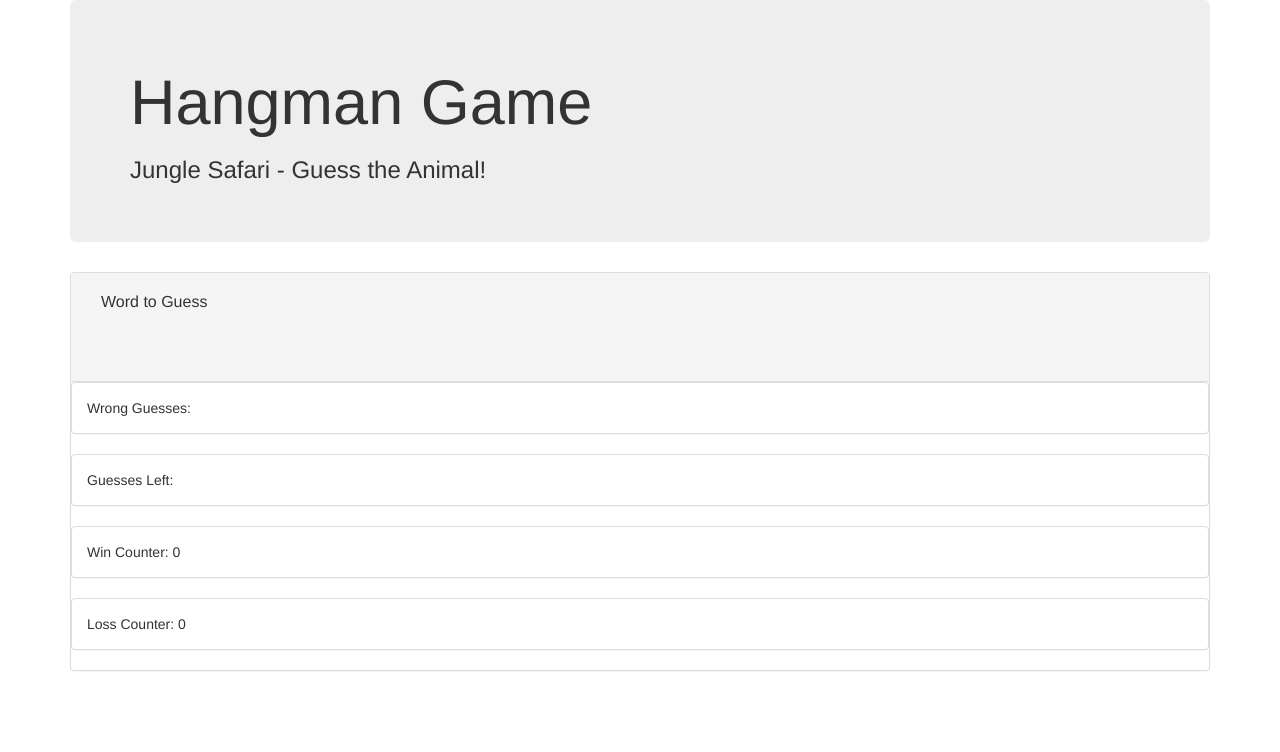
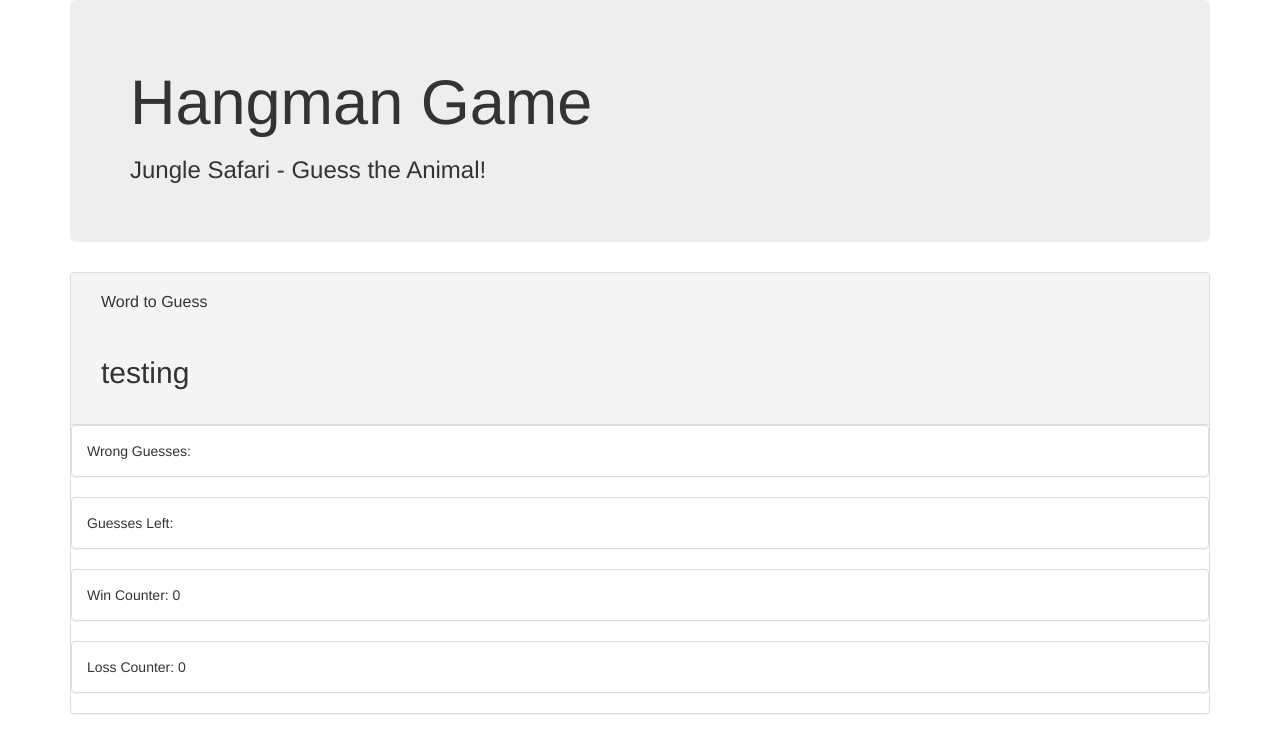
Before and after one commit to josh432/Hangman-Game, a plain HTML site: page index.html in a window 1280 px wide. Drawn offline with nearby package versions, Linux system fonts and the light colour scheme.

Commit message:
adding javascript

```diff
--- a/assets/javascript/game.js
+++ b/assets/javascript/game.js
@@ -26,11 +26,14 @@ var correctWord = [];
 var wrongWord = [];
 console.log(chosenWord);
 
+var underScoreArea = document.getElementById('wordToGuess')
+
 //Create '_' based on word length
 
 function createDash() {
 	for (var i = 0; i < chosenWord.length; i++){
 		underScore.push('_');
+
 	}
 	return underScore;
 }
@@ -64,3 +67,5 @@ document.onkeyup = function(event) {
 	console.log(wrongWord);
 	}
 }
+
+underScoreArea.innerHTML = "testing";
--- a/index.html
+++ b/index.html
@@ -21,7 +21,7 @@
 			<h3 class="panel-title">Word to Guess</h3>
 		</div>
 		<div class="panel-body">
-			<h2 class="wordToGuess"></h2>
+			<h2 id="wordToGuess"></h2>
 		</div>
 	</div>
 
```
